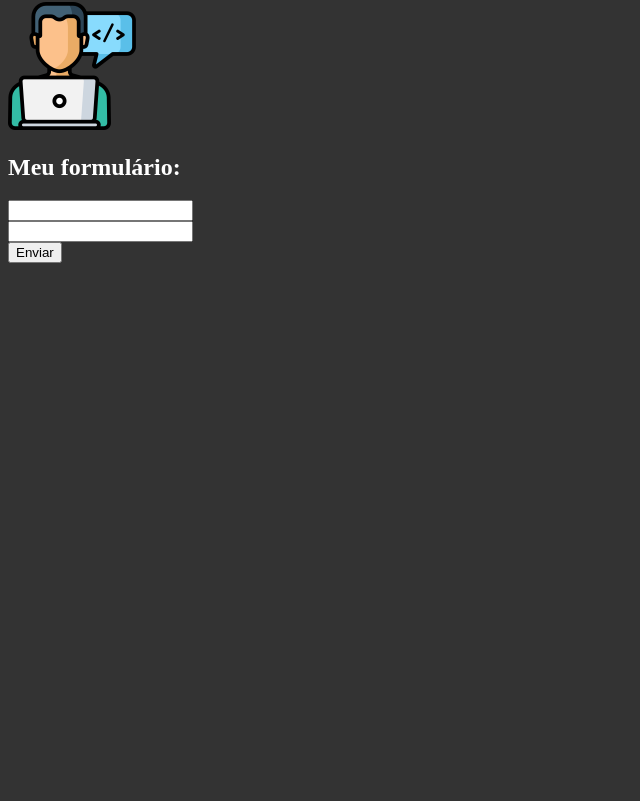
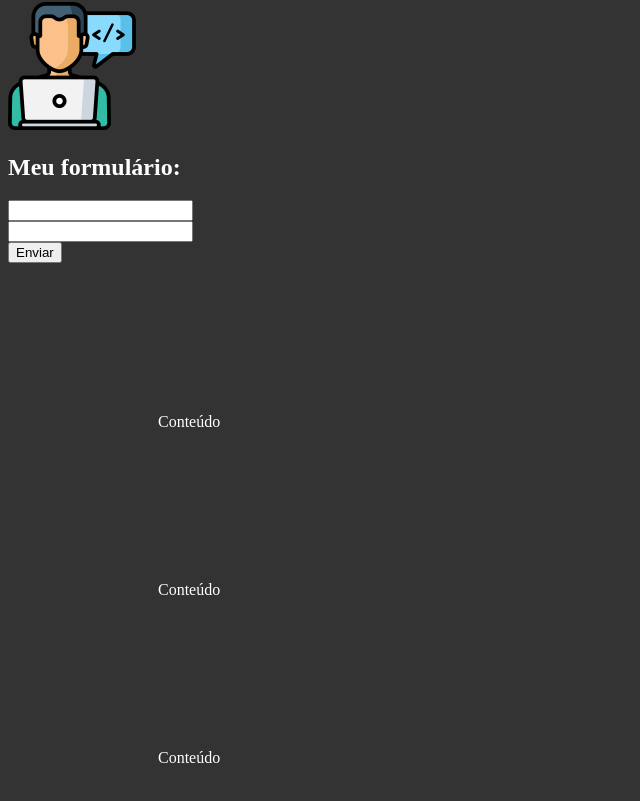
Before and after one commit to regislopeseso/Curso_Vue3_Mattheus_Battisti, a Vue app in the folder 2_projeto_vue/: page / in a window 1280 px wide. Shown: the part 604-1405 px from the top of the page, without its empty margins (0-640 px from the left). Before the commit the page ends 875 px from the top, so only its background shows below. Built offline with nearby package versions, Linux system fonts and the light colour scheme.

Commit message:
Add Aula 14 - Eventos (@submit e @click)

```diff
--- a/2_projeto_vue/src/components/Form.vue
+++ b/2_projeto_vue/src/components/Form.vue
@@ -1,16 +1,20 @@
 <template>
   <div>
     <h2>Meu formulário:</h2>
-    <form action="">
+    <form action="" @submit="enviarFormulario($event)">
       <div>
-        <InputText />
+        <input type="text" v-model="name">
       </div>
 
       <div>
-        <InputText />
+        <input type="text" v-model="email">
       </div>
       <Submit />
     </form>
+
+    <p>Conteúdo</p>
+    <p>Conteúdo</p>
+    <p>Conteúdo</p>
   </div>
 </template>
 
@@ -23,6 +27,33 @@
     components: {
       InputText,
       Submit
+    },
+    data() {
+      return {
+        name: "",
+        email: ""
+      }
+    },
+    methods: {
+      enviarFormulario(e) {
+        e.preventDefault();
+
+        const name = this.name;
+        const email = this.email;
+
+        console.log("Formulario Enviado")
+        console.log("Name is: ", name)
+        console.log("Email is: ",email)
+
+        // Ajax entra a partir daqui...
+        // ... inserir dados no banco.
+      }
     }
   }
 </script>
+
+<style scoped>
+  p {
+    margin: 150px;
+  }
+</style>
```
